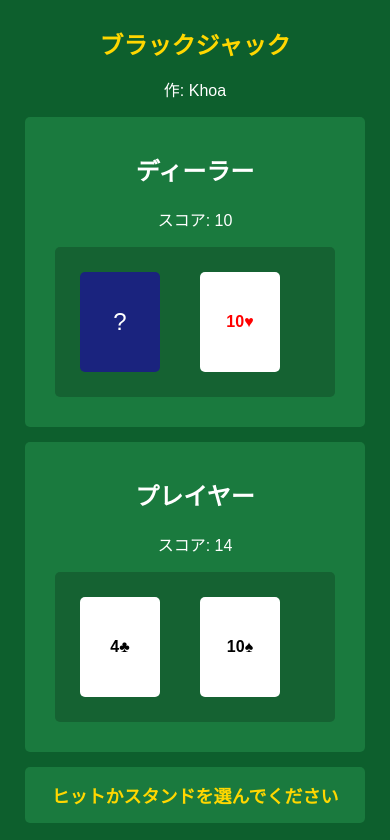
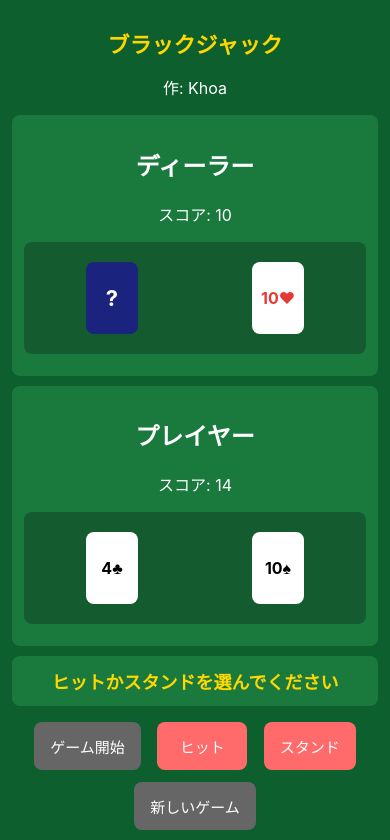
Before and after one commit to weirdboo3k/BlackJack, a website: page index.html in a window 390 px wide. Both pictures are taken after a click on the button "ゲーム開始". Shown: the top 840 px of the page. Drawn offline with Linux system fonts and the light colour scheme.

Commit message:
Fix little bit

```diff
--- a/blackjack.css
+++ b/blackjack.css
@@ -1,43 +1,61 @@
+
+* {
+    box-sizing: border-box;
+}
+
 body {
-    font-family: Arial;
+    font-family: -apple-system, BlinkMacSystemFont, "Segoe UI", Arial, sans-serif;
     background-color: #0d5f2d;
     color: white;
     text-align: center;
     padding: 20px;
     margin: 0;
+    min-height: 100vh;
+
+    /* Mobile */
     -webkit-touch-callout: none;
     -webkit-user-select: none;
     user-select: none;
 }
 
+/*  TITLES */
 h1 {
     color: #ffd700;
+    margin-bottom: 10px;
 }
 
+/*  CONTAINER */
 div {
-    margin: 15px;
+    margin: 12px auto;
     padding: 15px;
     background-color: #1a7a3e;
-    border-radius: 5px;
+    border-radius: 8px;
+    max-width: 520px;
 }
 
+/*  MESSAGE */
 #message {
     font-size: 18px;
     font-weight: bold;
     color: #ffd700;
+    min-height: 24px;
 }
 
+/* BUTTONS */
 button {
     font-size: 16px;
-    padding: 10px 20px;
-    margin: 5px;
+    padding: 12px 20px;
+    margin: 6px;
     background-color: #ff6b6b;
     color: white;
     border: none;
-    border-radius: 5px;
+    border-radius: 8px;
     cursor: pointer;
+
+    /* Touch */
+    min-height: 48px;
+    min-width: 100px;
     touch-action: manipulation;
-    min-height: 44px;
 }
 
 button:hover:not(:disabled) {
@@ -49,72 +67,80 @@ button:disabled {
     cursor: not-allowed;
 }
 
-#player-cards, #dealer-cards {
+/* CARD AREAS */
+#player-cards,
+#dealer-cards {
     display: flex;
     flex-wrap: wrap;
+    justify-content: center;
     gap: 10px;
     padding: 10px;
-    min-height: 100px;
-    background-color: rgba(0, 0, 0, 0.2);
-    border-radius: 5px;
+    min-height: 90px;
+    background-color: rgba(0, 0, 0, 0.25);
+    border-radius: 8px;
+}
+
+/* CARDS */
+.card,
+.card-back {
+    width: 64px;
+    height: 88px;
+    border-radius: 8px;
+    display: flex;
+    align-items: center;
+    justify-content: center;
+    font-weight: bold;
+    user-select: none;
 }
 
 .card {
-    width: 60px;
-    height: 80px;
     background-color: white;
-    border-radius: 5px;
-    display: flex;
-    align-items: center;
-    justify-content: center;
     font-size: 20px;
-    font-weight: bold;
 }
 
 .card.red {
-    color: red;
+    color: #e53935;
 }
 
 .card.black {
-    color: black;
+    color: #000;
 }
 
 .card-back {
-    width: 60px;
-    height: 80px;
     background-color: #1a237e;
-    border-radius: 5px;
-    display: flex;
-    align-items: center;
-    justify-content: center;
     color: white;
-    font-size: 30px;
+    font-size: 28px;
 }
 
-/* モバイル対応 */
+/*  MOBILE */
 @media (max-width: 600px) {
     body {
-        padding: 10px;
+        padding: 12px;
     }
 
     h1 {
-        font-size: 24px;
+        font-size: 22px;
     }
 
-    .card {
-        width: 50px;
-        height: 70px;
+    div {
+        padding: 12px;
+        margin: 10px auto;
+    }
+
+    button {
+        font-size: 15px;
+        padding: 12px 16px;
+        min-width: 90px;
+    }
+
+    .card,
+    .card-back {
+        width: 52px;
+        height: 72px;
         font-size: 16px;
     }
 
     .card-back {
-        width: 50px;
-        height: 70px;
-        font-size: 24px;
-    }
-
-    button {
-        font-size: 14px;
-        padding: 12px 16px;
+        font-size: 22px;
     }
 }
```
